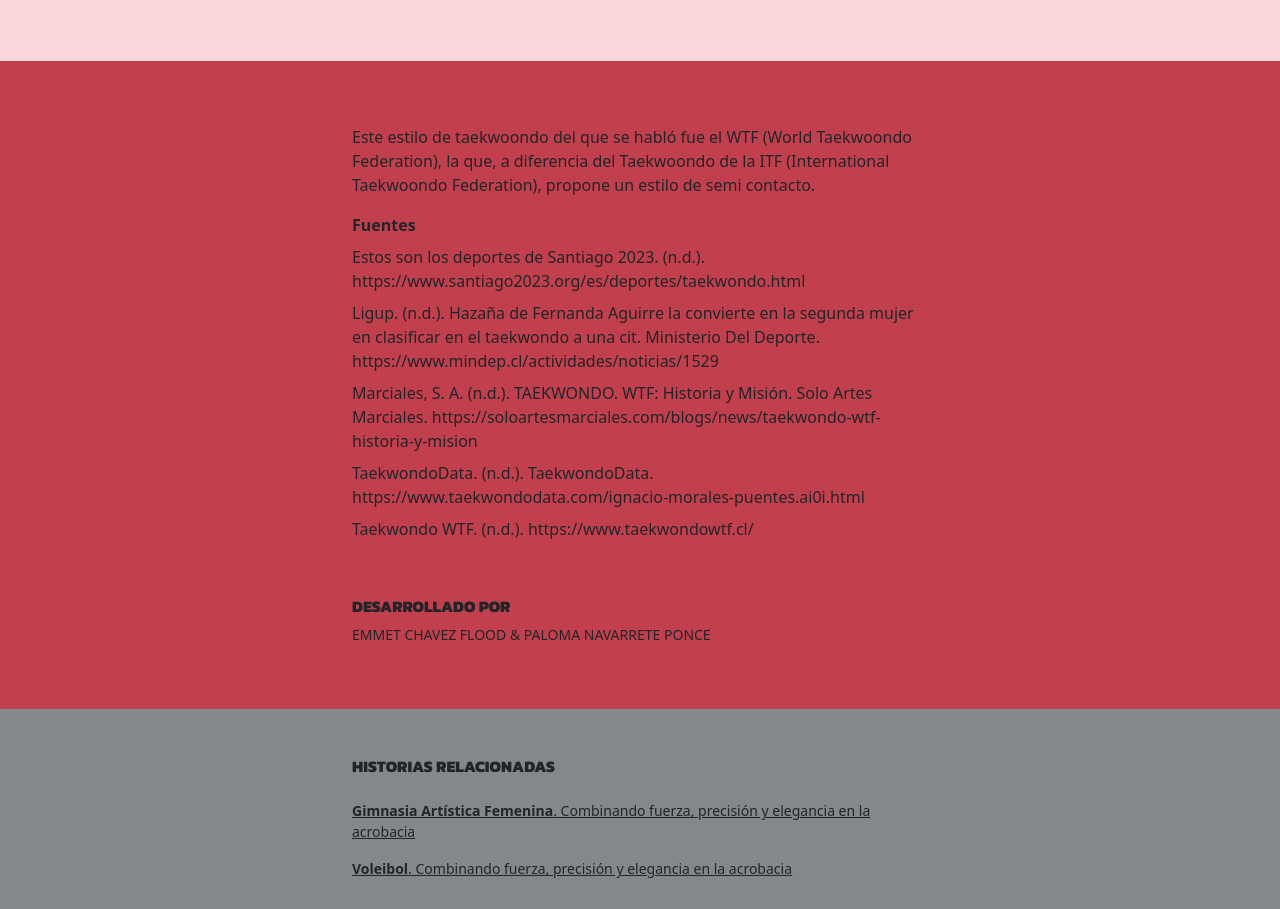
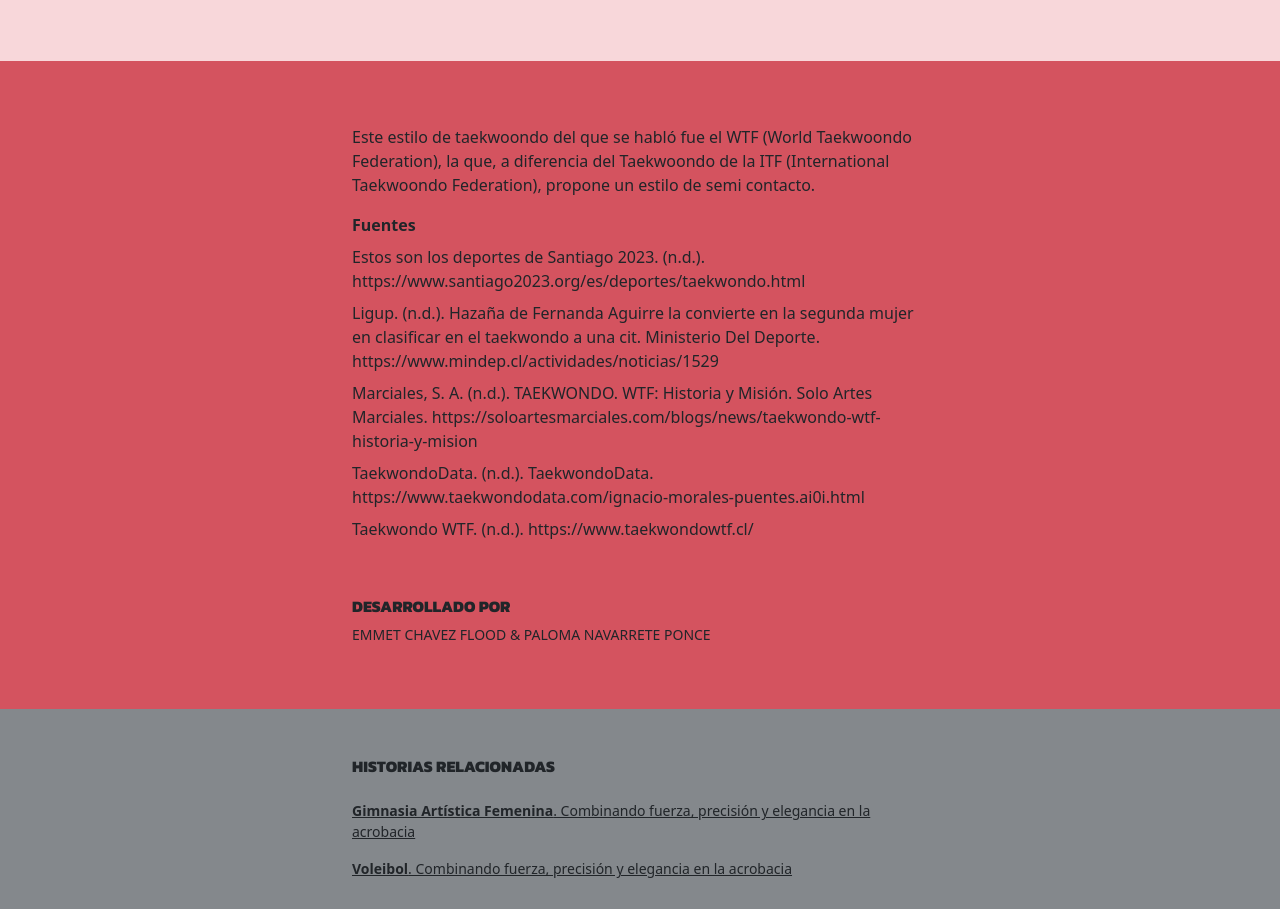
Before and after one commit to taekwond0/final, a plain HTML site: page index.html in a window 1280 px wide. Shown: the part 9128-10037 px from the top of the page. Drawn offline with nearby package versions, Linux system fonts and the light colour scheme; a web font is replaced by a local one.

Commit message:
Update index.html

```diff
--- a/index.html
+++ b/index.html
@@ -268,7 +268,7 @@
                 </div>
             </section>
         </main>
-        <aside style="background:#c2404d">
+        <aside style="background:#d4535f">
             <div class="container">
                 <div class="row">
                     <dl class="col-11 col-sm-10 mx-auto pt-5 pb-3">
```
